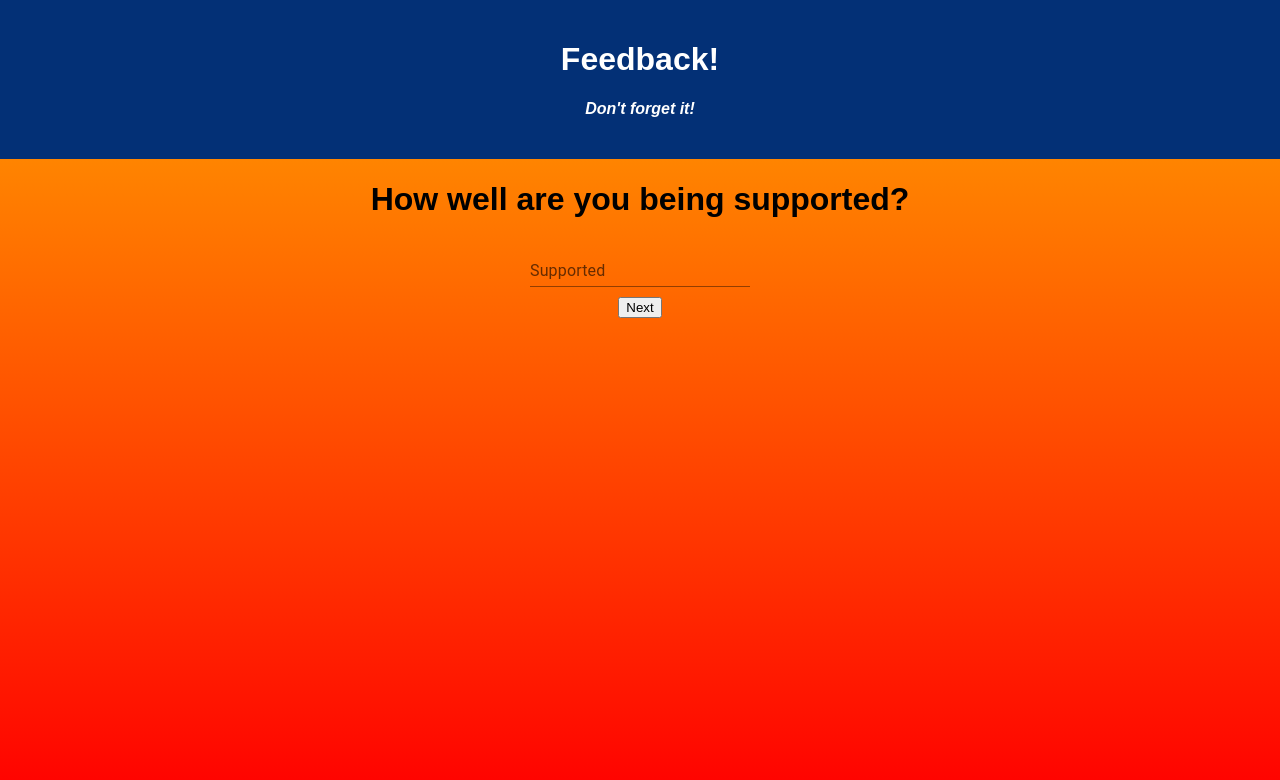
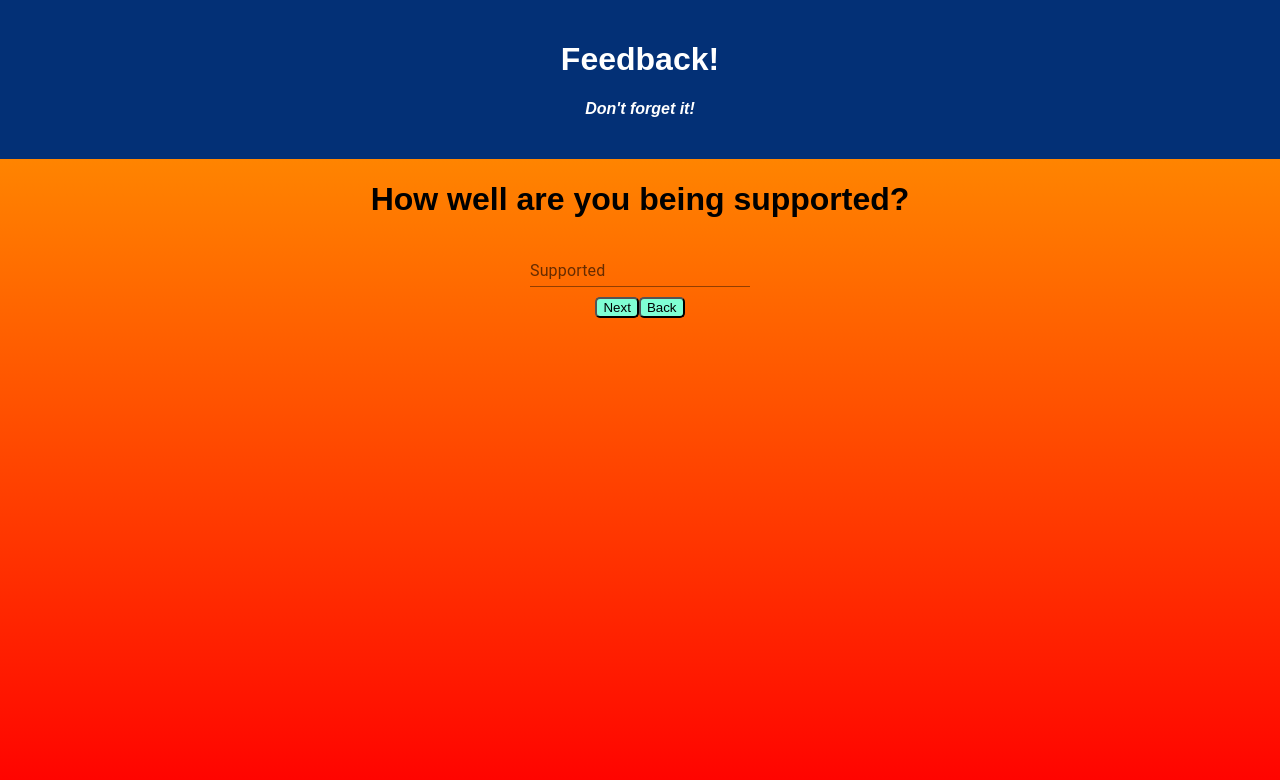
Before and after one commit to James5251996/weekend-redux-feedback-loop, a React (Create React App) app: page /#/supported in a window 1280 px wide. Shown: the top 780 px of the page. Built offline with nearby package versions, Linux system fonts and the light colour scheme.

Commit message:
created back buttons to all you to go back and resubmit a new number value.

```diff
--- a/src/components/Comments/Comments.jsx
+++ b/src/components/Comments/Comments.jsx
@@ -21,7 +21,9 @@ function Comments() {
         })
         history.push('/review')
     }
-
+    function goBack () {
+        history.push('/supported')
+    }
 
     return (<>
         <h1>Any comments you want to leave?</h1>
@@ -30,6 +32,7 @@ function Comments() {
         </form>
         <div className='buttonHolder'>
             <button className="button" onClick={submitComment}>Next</button>
+            <button className="button" onClick={goBack}>Back</button>
         </div>
     </>)
 }
--- a/src/components/Review/Review.jsx
+++ b/src/components/Review/Review.jsx
@@ -32,13 +32,13 @@ function Review() {
     }
 
     return (<>
-    <div className="button">
-        <h1>Review Your Feedback</h1>
-        <p>Feelings: {feedback.feeling}</p>
-        <p>Understanding: {feedback.understanding}</p>
-        <p>Support: {feedback.support}</p>
-        <p>Comments: {feedback.comments}</p>
-        <button onClick={submitReview}>Submit</button>
+        <div className="buttonHolder">
+            <h1>Review Your Feedback</h1>
+            <p>Feelings: {feedback.feeling}</p>
+            <p>Understanding: {feedback.understanding}</p>
+            <p>Support: {feedback.support}</p>
+            <p>Comments: {feedback.comments}</p>
+            <button className="button" onClick={submitReview}>Submit</button>
         </div>
     </>)
 }
--- a/src/components/Success/Success.jsx
+++ b/src/components/Success/Success.jsx
@@ -17,7 +17,7 @@ function Success () {
             <h1>Feedback!</h1>
             <div className="buttonHolder">
                 <h1>🐶Thank You🐶</h1>
-                <button onClick={returnToMain}>Leave New Feedback</button>
+                <button className="button" onClick={returnToMain}>Leave New Feedback</button>
             </div>
         </div>
     </>)
--- a/src/components/Supported/Supported.jsx
+++ b/src/components/Supported/Supported.jsx
@@ -24,7 +24,9 @@ function Supported() {
             history.push('/comments')
         }
     }
-
+    function goBack () {
+        history.push('/understanding')
+    }
 
 
     return (<>
@@ -33,7 +35,8 @@ function Supported() {
                 <TextField type='number' id="Supported-baic" label='Supported' variant="standard" onChange={setValue} />
         </form>
         <div className='buttonHolder'>
-            <button onClick={submitSupport}>Next</button>
+            <button className="button" onClick={submitSupport}>Next</button>
+            <button className="button" onClick={goBack}>Back</button>
         </div>
     </>)
 }
--- a/src/components/Understanding/Understanding.jsx
+++ b/src/components/Understanding/Understanding.jsx
@@ -26,6 +26,10 @@ function Understanding() {
     }
     }
 
+    function goBack () {
+        history.push('/')
+    }
+
 
 
     return (<>
@@ -34,7 +38,8 @@ function Understanding() {
                 <TextField type='number' id="Understanding-basic" label='Understanding' variant="standard" onChange={setValue} />
         </form>
         <div className='buttonHolder'>
-        <button onClick={submitUnderstanding}>Next</button>
+        <button className="button" onClick={submitUnderstanding}>Next</button>
+        <button className="button" onClick={goBack}>Back</button>
         </div>
     </>)
 }
--- a/src/index.css
+++ b/src/index.css
@@ -21,6 +21,10 @@ input{
   border-bottom: 3px solid blue;
   padding: 10px;
 }
+.button {
+  background-color: aquamarine;
+  border-radius: 5px;
+}
 
 .button:hover {
   background-color: yellow;
```
